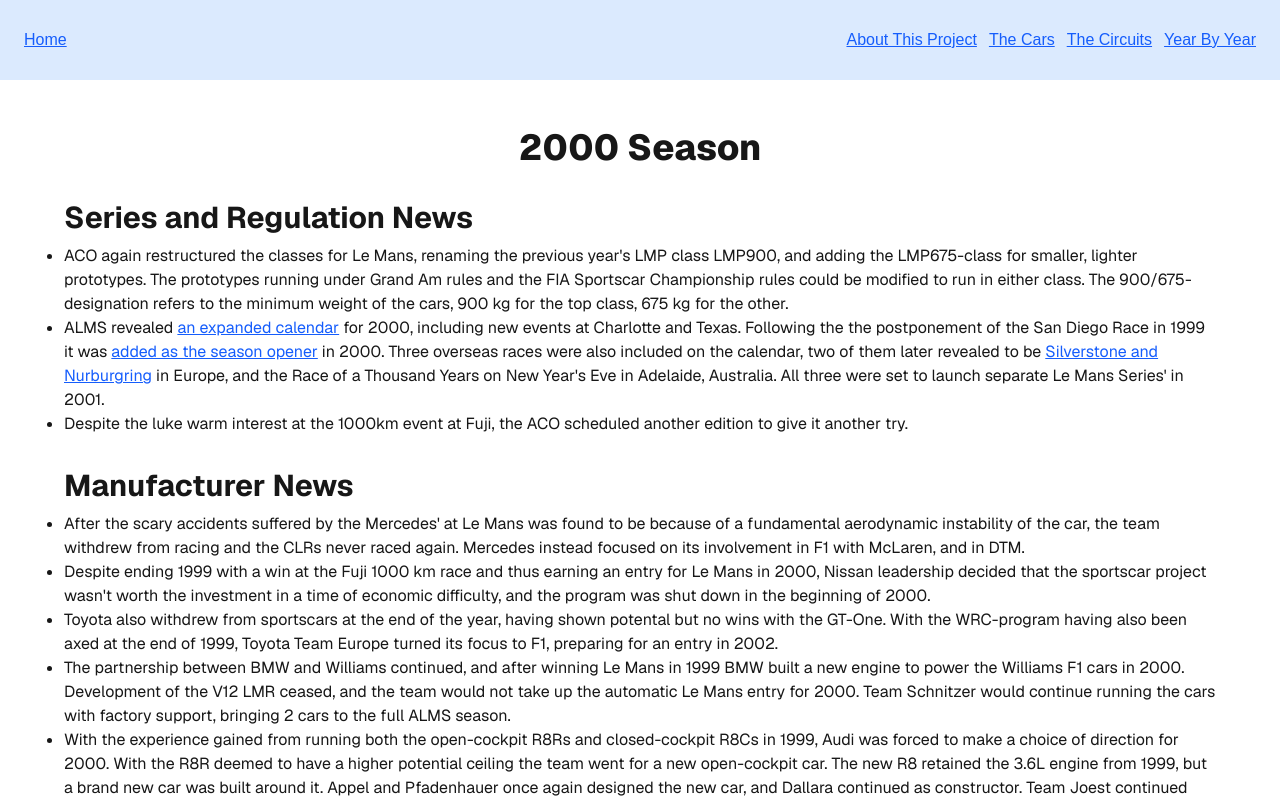
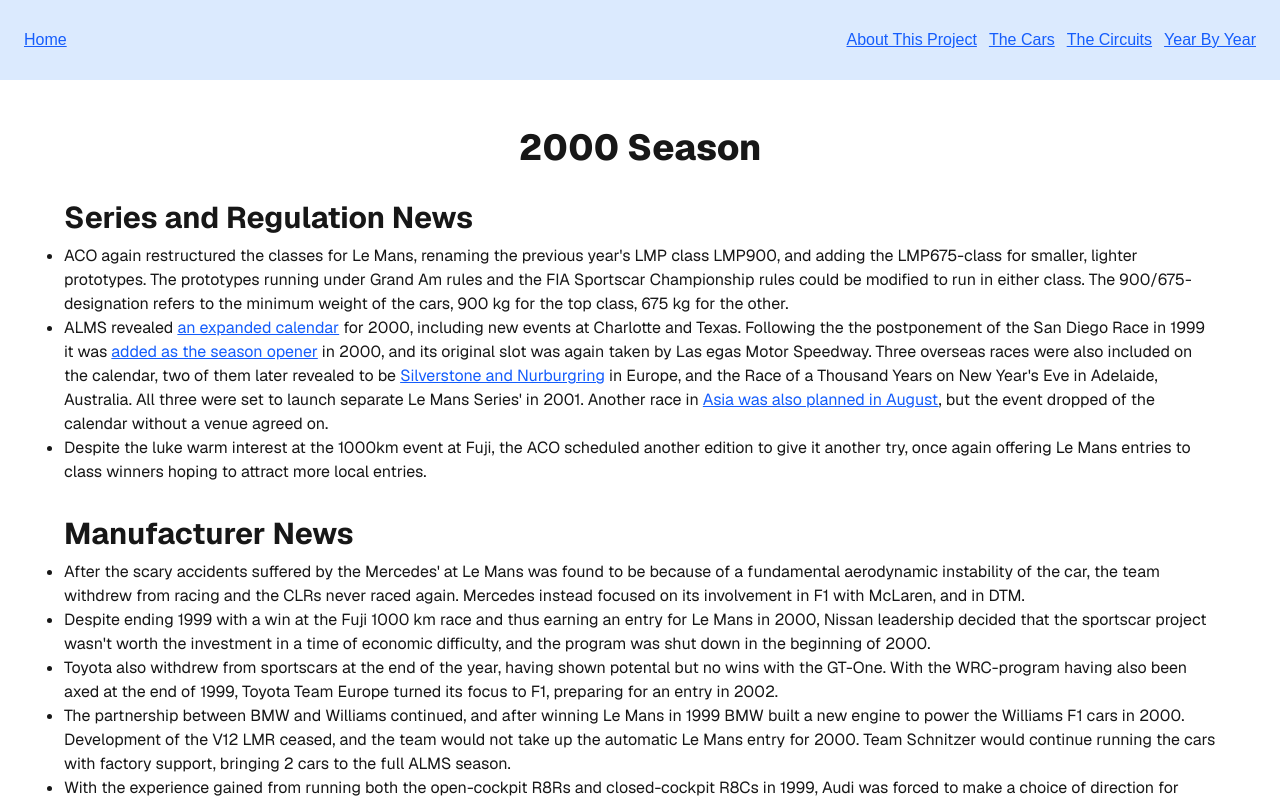
Before and after one commit to RasmusKodehode/sportscar-encyclopedia, a Next.js app: page /year-by-year/2000 in a window 1280 px wide. Shown: the top 800 px of the page. Built offline with nearby package versions, Linux system fonts and the light colour scheme.

Commit message:
updated 2000 Series news with abandoned ALMS event

```diff
--- a/app/year-by-year/2000/page.tsx
+++ b/app/year-by-year/2000/page.tsx
@@ -35,7 +35,8 @@
               >
                 added as the season opener
               </a>{" "}
-              in 2000. Three overseas races were also included on the calendar,
+              in 2000, and its original slot was again taken by Las egas Motor
+              Speedway. Three overseas races were also included on the calendar,
               two of them later revealed to be{" "}
               <a
                 href="https://web.archive.org/web/20000303110252/http://www.americanlemans.com/pages/news99/alms000114.html"
@@ -46,11 +47,21 @@
               </a>{" "}
               in Europe, and the Race of a Thousand Years on New Year's Eve in
               Adelaide, Australia. All three were set to launch separate Le Mans
-              Series' in 2001.
+              Series' in 2001. Another race in{" "}
+              <a
+                href="https://www.autosport.com/gt/news/race-schedule-for-2000-5044931/5044931/"
+                target="_blank"
+                rel="noopener noreferrer"
+              >
+                Asia was also planned in August
+              </a>
+              , but the event dropped of the calendar without a venue agreed on.
             </li>
             <li>
               Despite the luke warm interest at the 1000km event at Fuji, the
-              ACO scheduled another edition to give it another try.
+              ACO scheduled another edition to give it another try, once again
+              offering Le Mans entries to class winners hoping to attract more
+              local entries.
             </li>
           </ul>
         </div>
```
